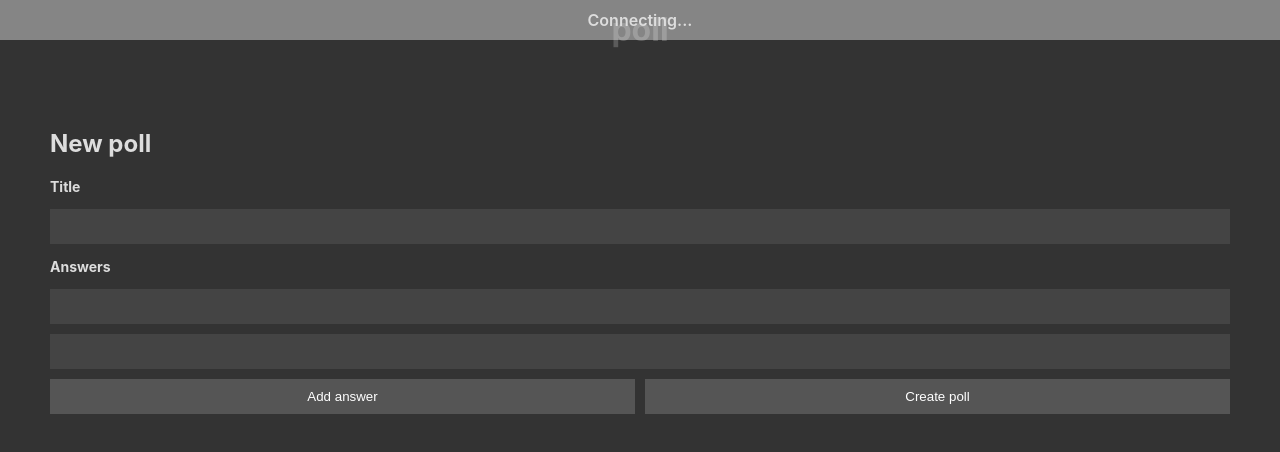
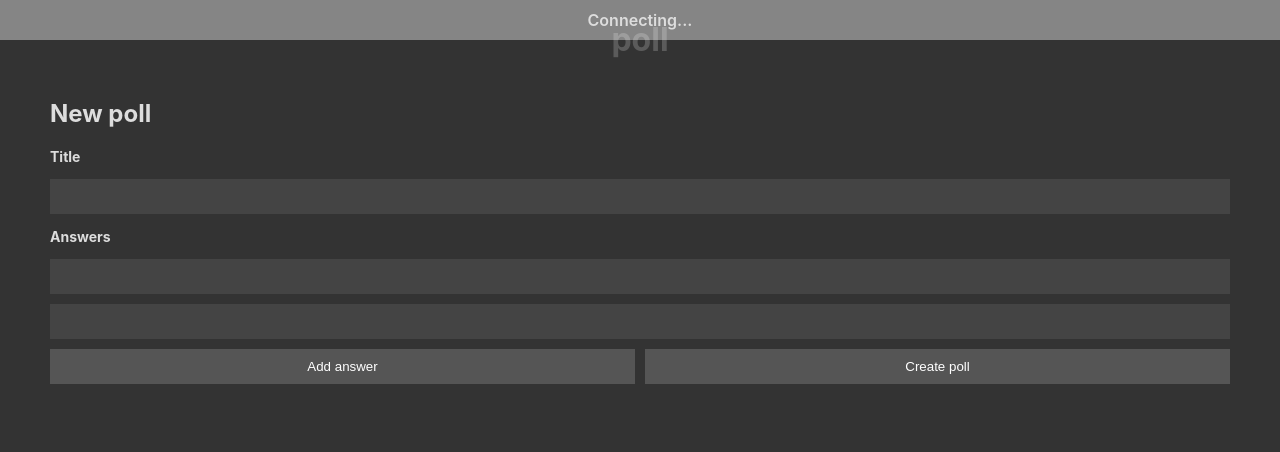
Before and after one commit to mat-sz/poll-web, a React (Create React App) app: page /#/ in a window 1280 px wide. Shown: the top 452 px of the page. Built offline with nearby package versions, Linux system fonts and the light colour scheme; no server answers; what typesocket would draw is missing.

Commit message:
fixed the layout

```diff
--- a/src/App.scss
+++ b/src/App.scss
@@ -26,7 +26,7 @@ body {
   h1 {
     margin: 0;
     text-align: center;
-    padding: 10px;
+    padding: 20px 10px;
     color: rgba(255, 255, 255, 0.2);
   }
 
@@ -61,6 +61,7 @@ body {
 
   section {
     padding: 50px;
+    padding-top: 0;
   }
 
   .actions {
```
